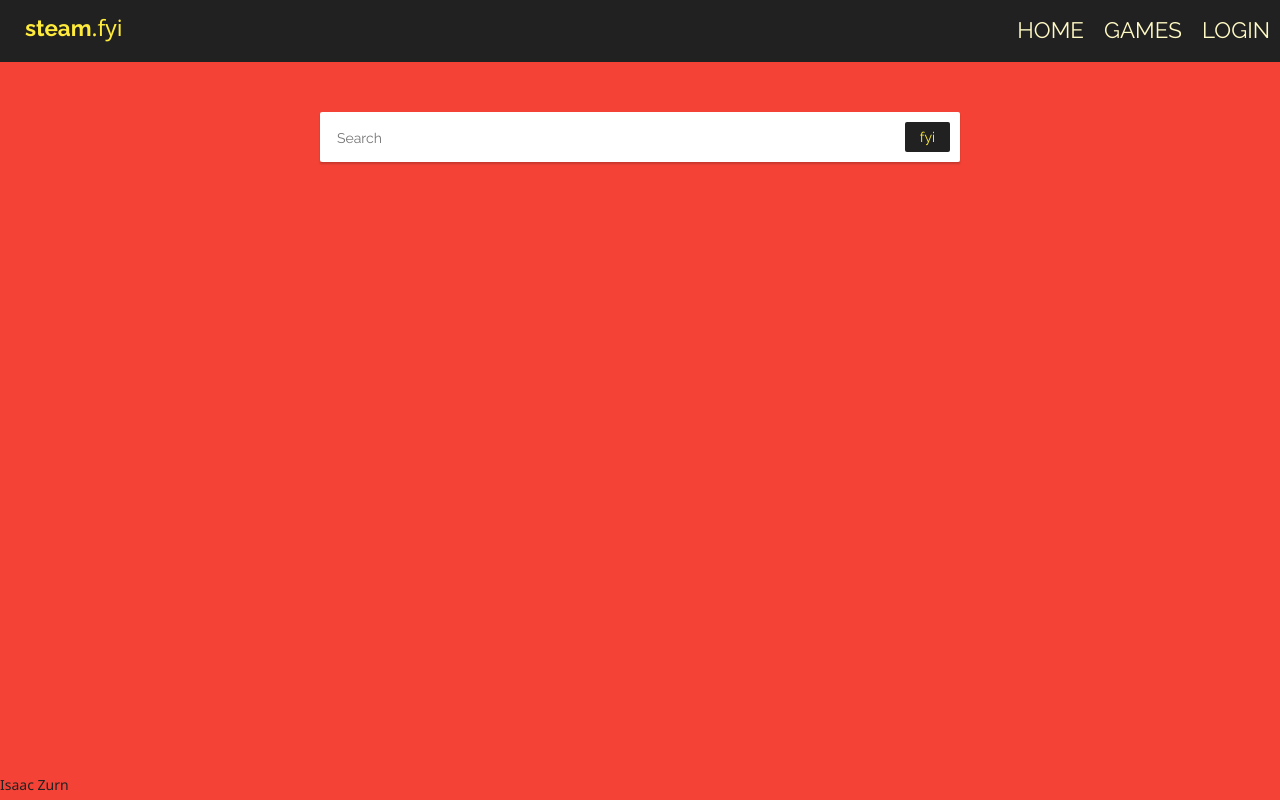
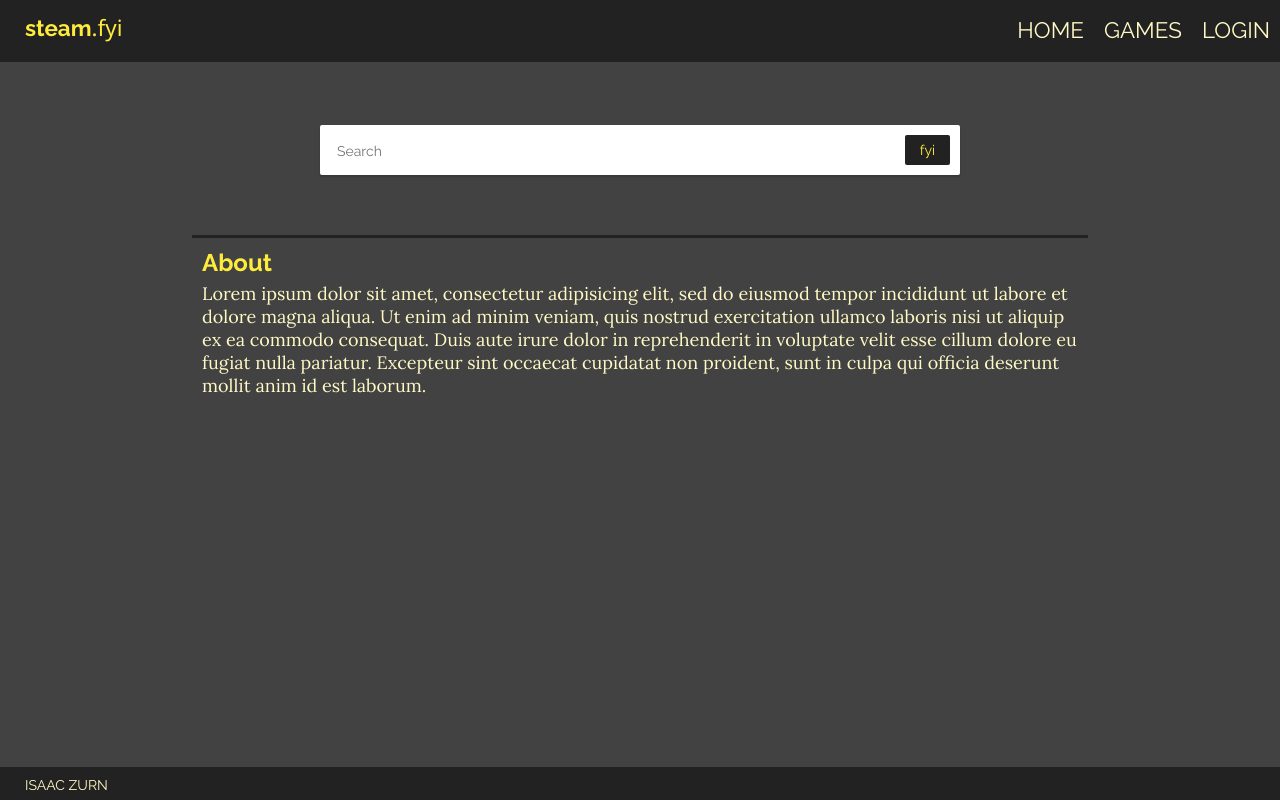
Before and after one commit to isaaczurn/cs401, a PHP site: page / in a window 1280 px wide. Run offline with PHP 8.4, Linux system fonts and the light colour scheme.

Commit message:
About section, some color changes.

```diff
--- a/index.html
+++ b/index.html
@@ -6,6 +6,7 @@
 </head>
 
 <body>
+
     <div class="navbar">
         <span><b>steam</b>.fyi</span>
         <ul>
@@ -19,10 +20,18 @@
         <input id="searchbar" type="text" name="search" placeholder="Search">
         <button type="submit" value="Search" class="searchbutton">fyi</button>
     </form>
+
+    <div class="about">
+        <h1>About</h1>
+        <p>
+            Lorem ipsum dolor sit amet, consectetur adipisicing elit, sed do eiusmod tempor incididunt ut labore et dolore magna aliqua. Ut enim ad minim veniam, quis nostrud exercitation ullamco laboris nisi ut aliquip ex ea commodo consequat. Duis aute irure dolor in reprehenderit in voluptate velit esse cillum dolore eu fugiat nulla pariatur. Excepteur sint occaecat cupidatat non proident, sunt in culpa qui officia deserunt mollit anim id est laborum.
+        </p>
+    </div>
+
 </body>
 
 <footer>
-    Isaac Zurn
+    <span class="footertext"><a href="http://www.isaaczurn.com" target="_blank">Isaac Zurn</a></span>
 </footer>
 
 </html>
@@ -38,4 +47,6 @@
     select, delect, update, insert
     SELECT * FROM table WHERE param='whatever';
 
+
+
 ?>
--- a/src/style.css
+++ b/src/style.css
@@ -1,6 +1,7 @@
 @import url(http://fonts.googleapis.com/css?family=Josefin+Slab:100,200,400);
 @import url(http://fonts.googleapis.com/css?family=Raleway:100,200,300,400,600,700);
 @import url('https://fonts.googleapis.com/css?family=Lora|Noto+Sans');
+
 * {
     font-family: 'Raleway', sans-serif;
 }
@@ -11,7 +12,8 @@ html {
 
 body {
     margin: 0;
-    background-color: #F44336;
+    /*background-color: #F44336;*/
+    background-color: #424242;
     color: #FFEB3B;
     /*height: 95%;*/
 }
@@ -27,10 +29,14 @@ span {
     width: 100%;
     height: 50px;
     margin: 0 auto;
-    background-color: #212121;
+    background-color: #222;
     /*text-transform: uppercase;*/
     font-size: 1.4em;
-    /*position: absolute;*/
+    position: fixed;
+    top: 0;
+    left: 0;
+    right: 0;
+    z-index: 1004;
 }
 
 .currentpage {
@@ -59,7 +65,7 @@ li:hover {
 
 .searchbar {
     position: relative;
-    margin: 50px auto 0 auto;
+    margin: 125px auto 0 auto;
     width: 50%;
     height: 50px;
     border-radius: 2px;
@@ -91,7 +97,7 @@ li:hover {
     width: 45px;
     padding: 0;
     border: none;
-    background-color: #212121;
+    background-color: #222;
     color: #FFEB3B;
     cursor: pointer;
     border-radius: 2px;
@@ -99,7 +105,7 @@ li:hover {
 
 .searchbutton:hover {
     background-color: #FFEB3B;
-    color: #212121;
+    color: #222;
 }
 
 a {
@@ -108,16 +114,52 @@ a {
     text-transform: uppercase;
 }
 
+.about {
+    position: relative;
+    margin: 60px auto 50px auto;
+    font-family: "Lora";
+    font-size: 20px;
+    padding: 0 15% 10px 15%;
+    /*background-color: #F44336;*/
+    background-color: #424242;
+    width: 70%;
+    color: #FFEB3B;
+    z-index: 2;
+}
+
+.about h1 {
+    border-top: 3px solid #222;
+    padding-top: 10px;
+    padding-left: 10px;
+    margin-bottom: 5px;
+    font-family: "Raleway";
+    font-size: 24px;
+}
+
+.about p {
+    margin-top: 5px;
+    padding: 0 10px;
+    font-family: "Lora";
+    font-size: 18px;
+    color: #FFF9C4;
+}
+
 footer {
     font-family: "Noto Sans";
     align-self: center;
-    /*background-color: #FF5252;*/
-    color: #212121;
+    background-color: #222;
+    color: #FFEB3B;
     height: 25px;
-    width: 50%;
+    width: 100%;
     left: 0;
     bottom: 0;
-    position: absolute;
+    position: fixed;
     font-size: 14px;
     padding-top: 0.55em;
+    z-index: 1;
 }
+
+.footertext {
+    margin: 0 auto;
+    padding-left: 25px;
+}
```
